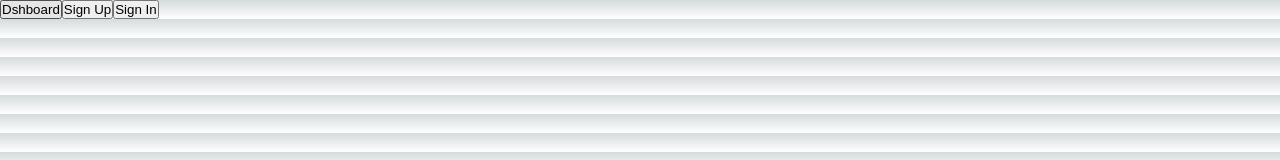
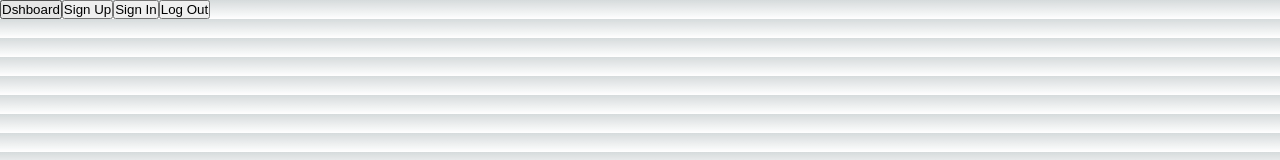
Before and after one commit to amincxo/vaidationNext, a Next.js app: page / in a window 1280 px wide. Shown: the top 160 px of the page. Built offline with nearby package versions, Linux system fonts and the light colour scheme.

Commit message:
debug api and logout front developed button

```diff
--- a/pages/api/auth/signout.js
+++ b/pages/api/auth/signout.js
@@ -2,9 +2,9 @@ import { serialize } from "cookie";
 
 async function handler(req, res) {
     if (req.method !== "GET") return;
-    const serialize = serialize("token", "" ,{path: "/", maxage: 0});
+    const serializeed = serialize("token", "" ,{path: "/", maxage: 0});
 
-    res.status(200).setHeader("Set-Cookie", serialized).json({status: "success", message: "Loged Out!"})
+    res.status(200).setHeader("Set-Cookie", serializeed).json({status: "success", message: "Loged Out!"})
 }
 
 export default handler
--- a/pages/index.js
+++ b/pages/index.js
@@ -4,11 +4,18 @@ import styles from '../styles/Home.module.css'
 
 
 export default function Home() {
+
+    const sighOutHandler = async () => {
+        const res = await fetch("/api/auth/signout")
+        const data = await res.json();
+        console.log(data)
+    }
   return (
     <div className={styles.container} >
         <button><Link href="/dashboard" >Dshboard</Link> </button>
         <button><Link href="/signup" >Sign Up</Link> </button>
         <button><Link href="/signin" >Sign In</Link> </button>
+        <button onClick={sighOutHandler} >Log Out </button>
     </div>
   )
 }
```
